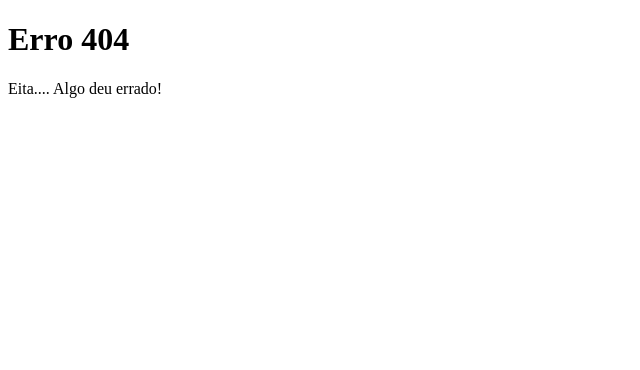
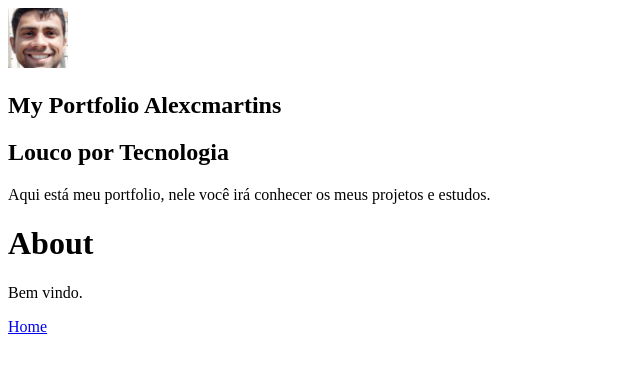
Before and after one commit to alexcmartins/My-Portfolio, a Gatsby site: page /about in a window 1280 px wide. Before the commit this address had no page. Shown: the whole page, without its empty margins (0-640 px from the left). Built offline with nearby package versions, Linux system fonts and the light colour scheme; Gatsby itself is replaced by a stand-in of ours.

Commit message:
Second update

```diff
--- a/gatsby-config.js
+++ b/gatsby-config.js
@@ -1,6 +1,7 @@
 module.exports = {
   siteMetadata: {
     title: `My Portfolio Alexcmartins`,
+    position: `Louco por Tecnologia`,
     description: `Aqui está meu portfolio, nele você irá conhecer os meus projetos e estudos.`,
     author: `@alexcmartins`,
   },
--- a/package.json
+++ b/package.json
@@ -28,6 +28,7 @@
   "scripts": {
     "build": "gatsby build",
     "develop": "gatsby develop",
+    "develop:playground": "GATSBY_GRAPHQL_IDE=playground gatsby develop",
     "format": "prettier --write \"**/*.{js,jsx,json,md}\"",
     "start": "npm run develop",
     "serve": "gatsby serve",
--- /dev/null
+++ b/src/components/Avatar/index.js
@@ -0,0 +1,23 @@
+import React from 'react'
+import { useStaticQuery, graphql } from 'gatsby'
+import Img from 'gatsby-image'
+
+const Avatar = () => {
+    const { avatarImage } = useStaticQuery(
+        graphql`
+            query {
+                avatarImage: file(relativePath: { eq: "photo-profile.jpg" }) {
+                    childImageSharp {
+                        fixed(width: 60, height: 60) {
+                            ...GatsbyImageSharpFixed
+                        }
+                    }
+                }
+            }
+        `
+    )
+
+    return <Img fixed={avatarImage.childImageSharp.fixed} />
+}
+
+export default Avatar
--- /dev/null
+++ b/src/components/Profile/index.js
@@ -0,0 +1,36 @@
+import React from "react"
+import { useStaticQuery, graphql } from "gatsby"
+
+import Avatar from '../Avatar'
+
+const Profile = () => {
+    const {
+        site: {
+            siteMetadata: { title, position, description },
+        },
+    } = useStaticQuery(
+        graphql`
+        query MySiteMetadata {
+            site {
+                siteMetadata {
+                    title
+                    position
+                    description
+                }
+            }
+        }
+    `
+    )
+
+    return (
+        <div className="Profile-wrapper">
+            <Avatar />
+            <h1>{title}</h1>
+            <h2>{position}</h2>
+            <p>{description}</p>
+        </div>
+    )
+
+}
+
+export default Profile
--- a/src/components/layout.js
+++ b/src/components/layout.js
@@ -1,9 +1,15 @@
 import React from "react"
 import PropTypes from "prop-types"
+import Profile from "./Profile"
 
 const Layout = ({ children }) => {
   return (
-    <main>{children}</main>
+    <>
+      <aside>
+        <Profile />
+      </aside>
+      <main>{children}</main>
+    </>
   )
 }
 
--- /dev/null
+++ b/src/pages/about.js
@@ -0,0 +1,16 @@
+import React from 'react'
+import { Link } from "gatsby"
+
+import Layout from "../components/layout"
+import SEO from "../components/seo"
+
+const AboutPage = () => (
+    <Layout>
+        <SEO title="About" />
+        <h1>About</h1>
+        <p>Bem vindo.</p>
+        <Link to="/">Home</Link>
+    </Layout>
+)
+
+export default AboutPage
--- a/src/pages/index.js
+++ b/src/pages/index.js
@@ -1,4 +1,5 @@
 import React from "react"
+import { Link } from "gatsby"
 
 import Layout from "../components/layout"
 import SEO from "../components/seo"
@@ -8,6 +9,7 @@ const IndexPage = () => (
     <SEO title="Home" />
     <h1>Home</h1>
     <p>Bem vindo.</p>
+    <Link to="/about">About</Link>
   </Layout>
 )
 
```
Also changed, not shown: src/images/photo-profile.jpg (added).
